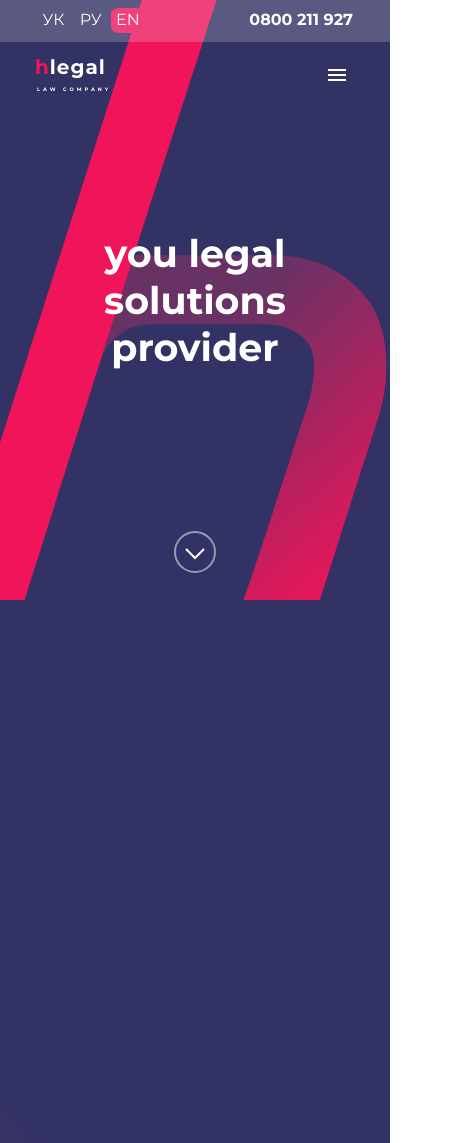
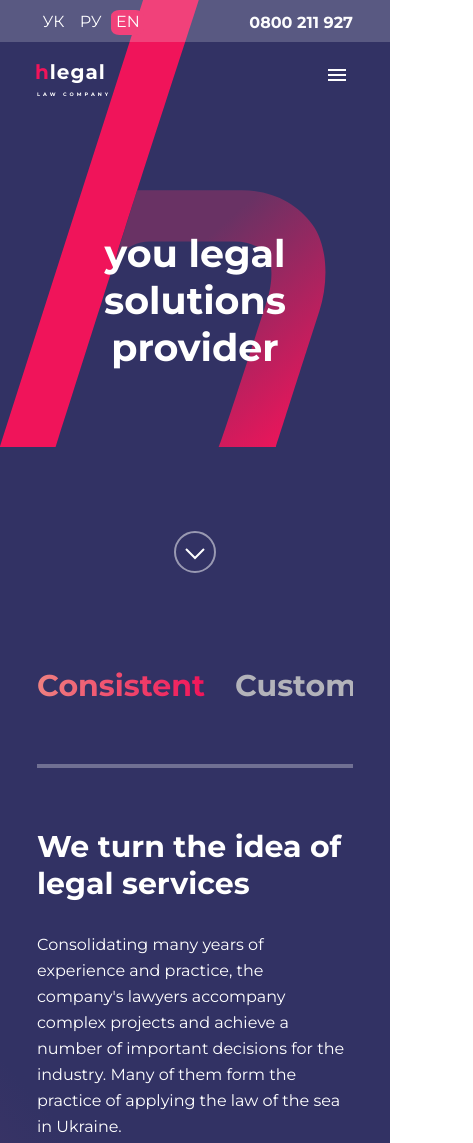
Before and after one commit to 7mechka/hlegal, a plain HTML site: page index.html in a window 390 px wide. Shown: the top 1143 px of the page, 473 px wide, since content can reach past the window. Drawn offline with Linux system fonts and the light colour scheme.

Commit message:
done and adapted

```diff
--- a/index.html
+++ b/index.html
@@ -158,6 +158,46 @@
               </svg>
             </div>
           </div>
+          <div class="exp center">
+            <div class="exp__button-block">
+              <input type="radio" id="exp__radio_1" name="exp__radio" class="exp__radio visually-hidden" checked>
+              <label for="exp__radio_1" class="exp__label">
+                <h2 class="exp__button">
+                  Consistent
+                </h2>
+              </label>
+              <input type="radio" id="exp__radio_2" name="exp__radio" class="exp__radio visually-hidden">
+              <label for="exp__radio_2" class="exp__label">
+                <h2 class="exp__button">
+                  Customer oriented
+                </h2>
+              </label>
+              <input type="radio" id="exp__radio_3" name="exp__radio" class="exp__radio visually-hidden">
+              <label for="exp__radio_3" class="exp__label">
+                <h2 class="exp__button">
+                  Innovative
+                </h2>
+              </label>
+              <input type="radio" id="exp__radio_4" name="exp__radio" class="exp__radio visually-hidden">
+              <label for="exp__radio_4" class="exp__label">
+                <h2 class="exp__button">
+                  Business oriented
+                </h2>
+              </label>
+            </div>
+            <div class="exp__div"></div>
+            <div class="exp__content-block">
+              <h2 class="exp__title">
+                We turn the idea of legal services
+              </h2>
+              <p class="exp__desc">
+                Consolidating many years of experience and practice,
+                the company's lawyers accompany complex projects and
+                achieve a number of important decisions for the industry.
+                Many of them form the practice of applying the law of the sea in Ukraine.
+              </p>
+            </div>
+          </div>
         </div>
       </main>
   </body>
--- /dev/null
+++ b/sass/_exp.scss
@@ -0,0 +1,77 @@
+.exp {
+    display: grid;
+    grid-template-columns: 1fr 5px 1fr;
+    gap: 60px;
+    margin-top: 90px;
+    justify-content: center;
+    align-items: center;
+    @media screen and (max-width: 800px){
+        grid-template-columns: unset;
+        grid-template-rows: auto auto auto;
+        align-items: unset;
+    }
+    &__div {
+        display: inline-block;
+        height: 300px;
+        width: 4px;
+        background: rgba(255, 255, 255, 0.30);
+        @media screen and (max-width: 800px){
+            width: 100%;
+            height: 4px;
+        }
+    }
+    &__button-block {
+        display: flex;
+        flex-direction: column;
+        align-items: end;
+        justify-content: center;
+        gap: 30px;
+        overflow-x: auto;
+        @media screen and (max-width: 800px){
+            flex-direction: row;
+            overflow: auto;
+            white-space: nowrap;
+            justify-content: start;
+        }
+
+    }
+    &__label {
+
+    }
+    &__radio {
+        &:checked + label {
+            background: var(--gradient-red-text-reversed);
+            background-clip: text;
+            -webkit-background-clip: text;
+            -webkit-text-fill-color: transparent;
+        }
+    }
+    &__button {
+        color: var(--grey-text);
+        user-select: none;
+        font-size: 38px;
+        cursor: pointer;
+        overflow-x: auto;
+        &:hover {
+            color: var(--accent);
+        }
+        @media screen and (max-width: 390px){
+            font-size: 30px;
+        }
+    }
+    &__content-block {
+        display: flex;
+        flex-direction: column;
+        gap: 30px;
+        // width: 531px;
+    }
+    &__title, &__desc {
+        color: #FFF;
+    }
+    &__title {
+
+    }
+    &__desc {
+
+    }
+}
--- a/sass/_global.scss
+++ b/sass/_global.scss
@@ -1,3 +1,6 @@
+body {
+    overflow-x: hidden;
+}
 * {
     box-sizing: border-box;
     font-family: Montserrat;
--- a/sass/_header.scss
+++ b/sass/_header.scss
@@ -168,7 +168,6 @@
     @media screen and (max-width: 390px) {
       justify-content: space-between;
     }
-    height: 20px;
     &__dot {
       display: inline-block;
       width: 6px;
--- a/sass/_hero.scss
+++ b/sass/_hero.scss
@@ -20,12 +20,12 @@
             left: 177px;
         }
         @media screen and (max-width: 800px){
-            width: 893px;
+            width: 100%;
             left: -16px;
         }
         @media screen and (max-width: 390px){
-            width: 523px;
-            left: -50px;
+            width: 100%;
+            left: 0;
         }
     }
     &__title {
--- a/sass/_vars.scss
+++ b/sass/_vars.scss
@@ -19,4 +19,5 @@
     --gradien-red: linear-gradient(323deg, #F0145A 6.7%, #693264 70.36%);
     --gradient-supersoft: linear-gradient(229deg, #323264 11.93%, #323264 57.17%, #643E72 87.46%);
     --gradient-red-text: linear-gradient(90deg, #F0145A 0.84%, #EF8080 99.96%);
+    --gradient-red-text-reversed: linear-gradient(90deg, #EF8080 0.84%,#F0145A 99.96%);
 }
--- a/sass/style.scss
+++ b/sass/style.scss
@@ -4,3 +4,4 @@
 @import "global";
 @import "header";
 @import "hero";
+@import "exp";
```
Also changed, not shown: css/style.css, 1 other file.
